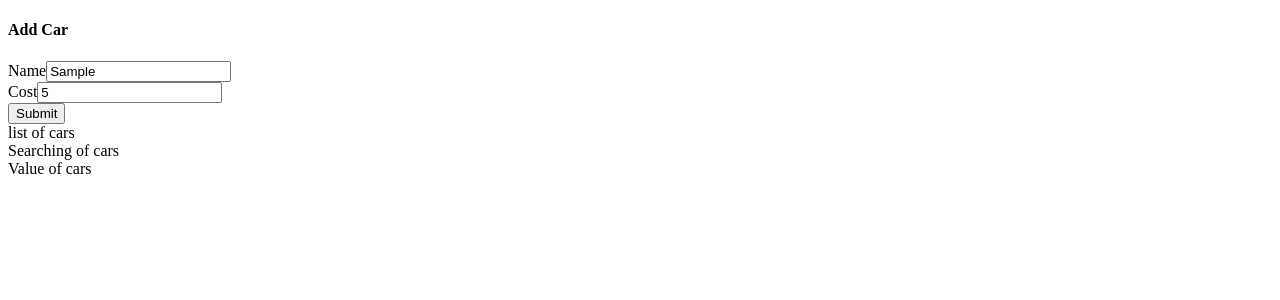
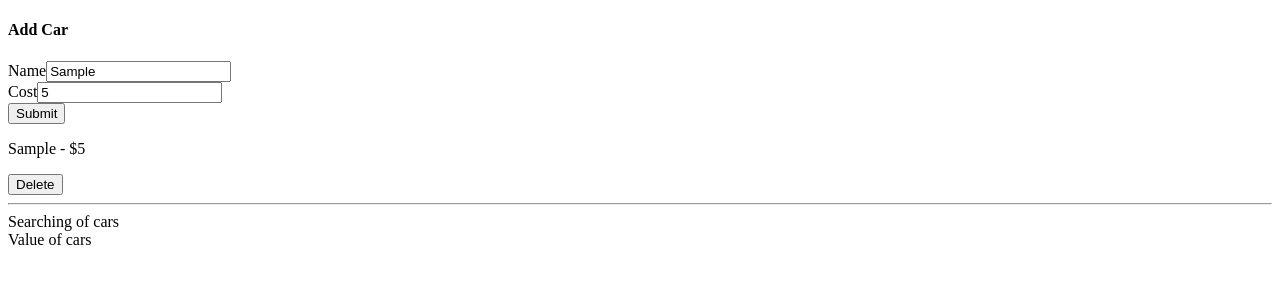
Before and after one commit to PedroMarMol/cars-project, a React (Create React App) app: page / in a window 1280 px wide. Both pictures are taken after typing "Sample", "5" into the empty fields and a click on the button "Submit". Shown: the top 300 px of the page. Built offline with nearby package versions, Linux system fonts and the light colour scheme.

Commit message:
set car list

```diff
--- a/src/components/CarList.js
+++ b/src/components/CarList.js
@@ -6,8 +6,33 @@
 
     });
 
+    const handleCarDelete = (car) => {
+
+    }
+
+    const renderedCars = cars.map((car) => {
+        return (
+            <div key={car.id} className="panel">
+                <p>
+                    {car.name} - ${car.cost}
+                </p>
+                <button
+                    className="button is-danger"
+                    onClick={() => handleCarDelete(car)}
+                >
+                    Delete
+                </button>
+            </div>
+        )
+    })
+
     console.log(cars);
-    return <div>list of cars</div>;
+    return (
+        <div className="car-list">
+            {renderedCars}
+            <hr />
+        </div>
+    );
 }
 
 export default CarList;
```
